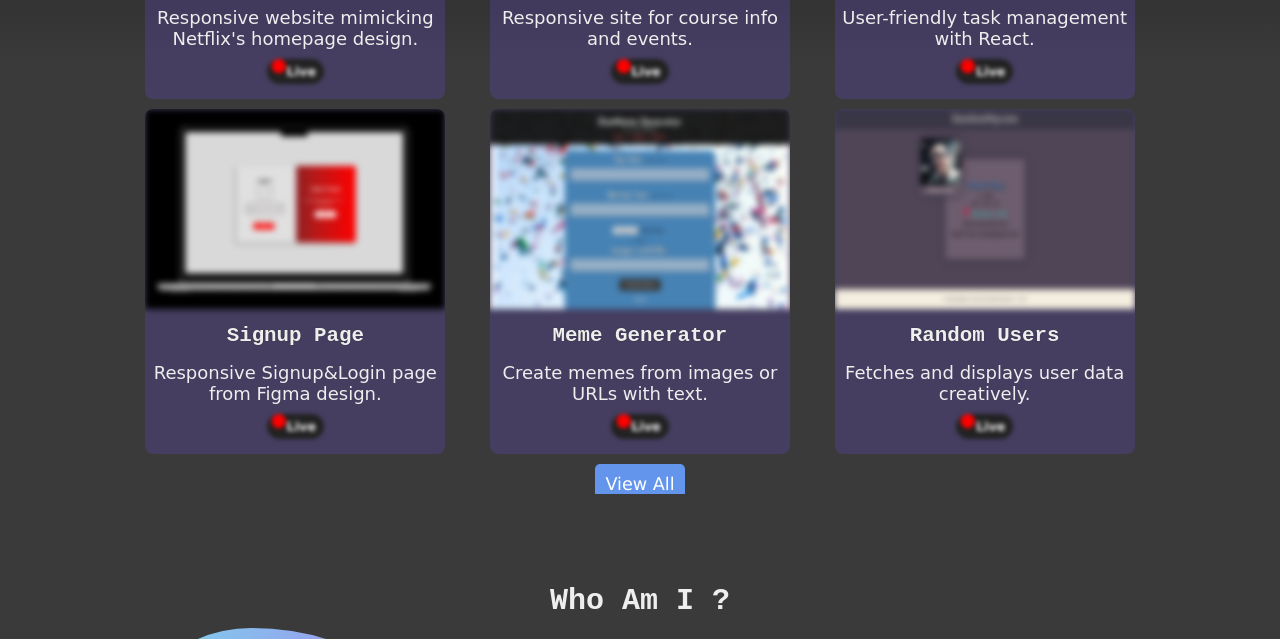
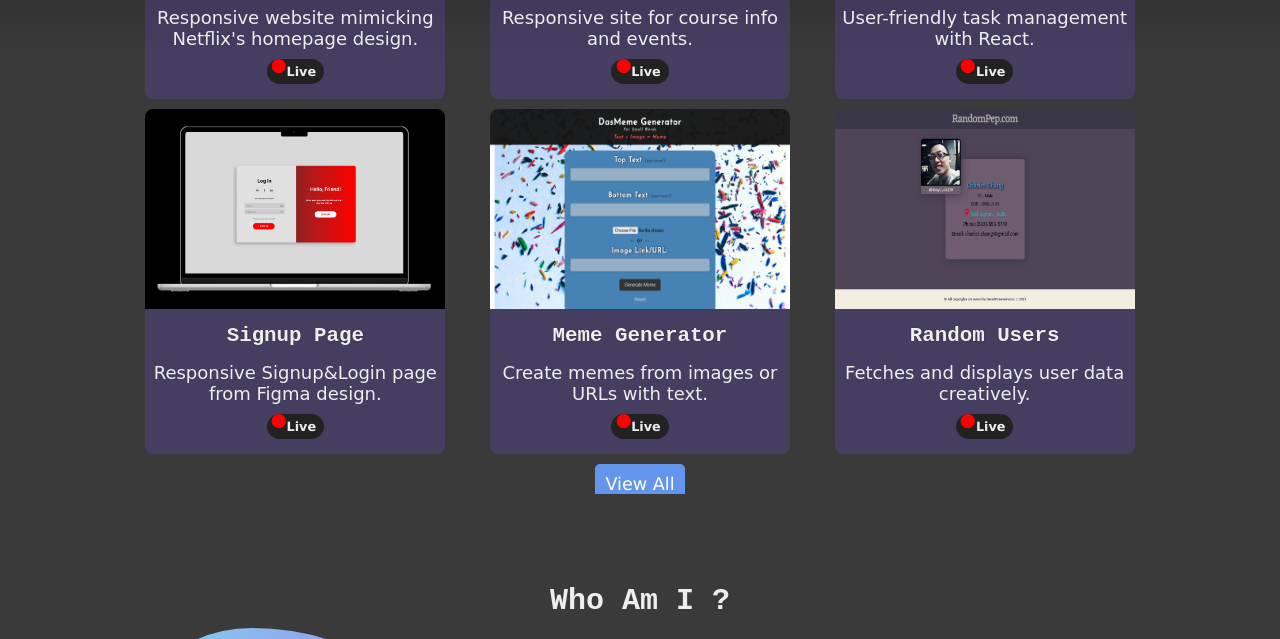
Before and after one commit to daaspraveen/PraveenDas-Portfolio, a plain HTML site: page index.html in a window 1280 px wide. Shown: the part 1211-1850 px from the top of the page. Drawn offline with nearby package versions, Linux system fonts and the light colour scheme; a web font is replaced by a local one.

Commit message:
Update style.css

```diff
--- a/style.css
+++ b/style.css
@@ -432,7 +432,7 @@ main >section:nth-child(even){
     width: 300px;
     height: 200px;
     transition: opacity 0.3s ease,transform 0.3s ease-in-out;
-    filter: blur(3px);
+/*     filter: blur(3px); */
 }
 .proj-title{
     padding: 5px 2px;
@@ -453,7 +453,7 @@ main >section:nth-child(even){
     border-radius: 20px;
     font-family: var(--a-font-family);
     background-color: var(--current-theme);
-    filter: blur(2px);
+/*     filter: blur(2px); */
     transition: opacity 0.2s ease-in-out;
 }
 .project-link::before{
```
